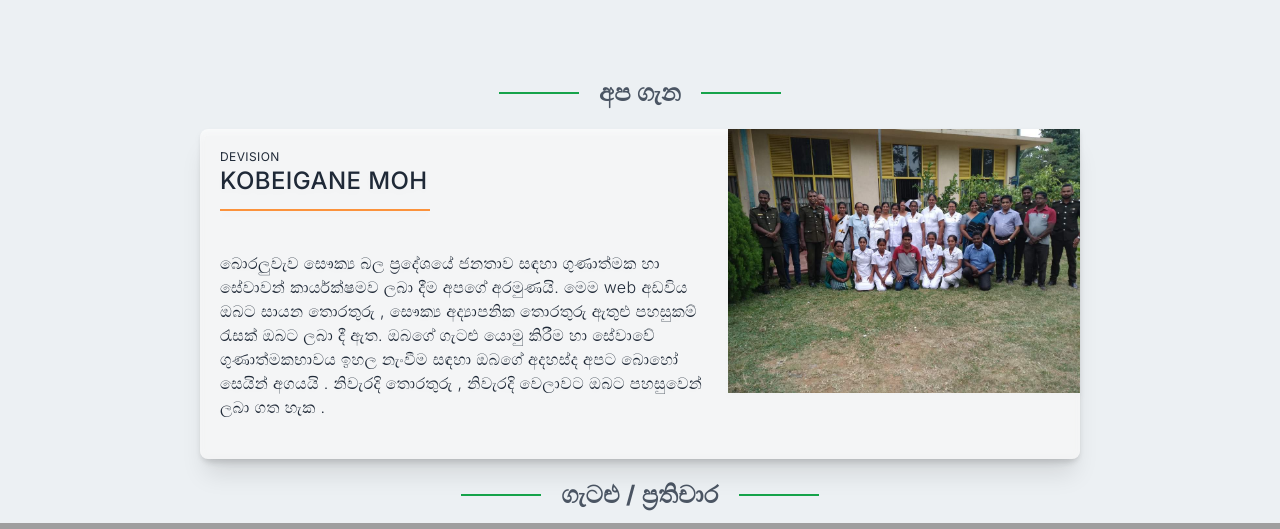
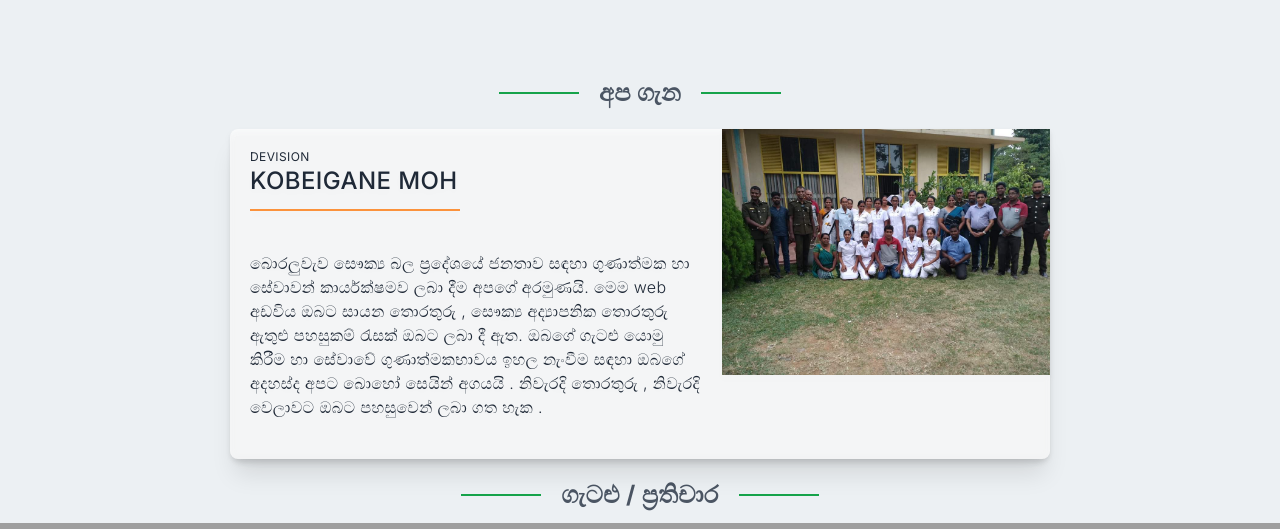
Before and after one commit to DulanjanChanaka/kobeiganehealth, a Next.js app: page / in a window 1280 px wide. Shown: the part 1175-1704 px from the top of the page. Built offline with nearby package versions, Linux system fonts and the light colour scheme; grey boxes are pictures that could not be loaded.

Commit message:
about width change

```diff
--- a/src/components/About.jsx
+++ b/src/components/About.jsx
@@ -7,8 +7,8 @@ const About = () => {
     <>
      <Headline title='අප ගැන '/>
 
-    <div className=' p-5 lg:px-[200px] '>
-        <div className=' lg:flex flex-row   shadow-xl backdrop-blur-sm bg-white/70  drop-shadow-md rounded-lg '>
+    <div className=' p-5 lg:px-[230px] w-full'>
+        <div className=' lg:flex flex-row  w-full   shadow-xl backdrop-blur-sm bg-white/70  drop-shadow-md rounded-lg '>
             <div className='p-5 flex flex-col justify-center lg:w-3/5'>
                 <p className='text-xs '>DEVISION</p>
                 <h1 className='text-2xl pb-3 font-medium '>KOBEIGANE  MOH</h1>
@@ -16,7 +16,7 @@ const About = () => {
                 <p className='  text-base pt-10 pb-5 font-light'> බොරලුවැව සෞක්‍ය බල ප්‍රදේශයේ ජනතාව සඳහා ගුණාත්මක හා සේවාවන් කාර්යක්ෂමව ලබා දීම අපගේ අරමුණයි. මෙම web අඩවිය ඔබට සායන තොරතුරු , සෞක්‍ය අද්‍යාපනික තොරතුරු ඇතුළු පහසුකම් රැසක් ඔබට ලබා දී ඇත. ඔබගේ ගැටළු යොමු කිරීම හා සේවාවේ ගුණාත්මකභාවය ඉහල නැංවීම සඳහා ඔබගේ අදහස්ද අපට බොහෝ සෙයින් අගයයි . නිවැරදි තොරතුරු , නිවැරදි වෙලාවට ඔබට පහසුවෙන් ලබා ගත හැක .</p>
 
             </div>
-            <div className='lg:w-2/5 '>
+            <div className='lg:w-2/5 w-full h-full '>
                 <Image src='/Assets/about.jpg' width='540' height='405' alt="about" />
             </div>
         </div>
```
